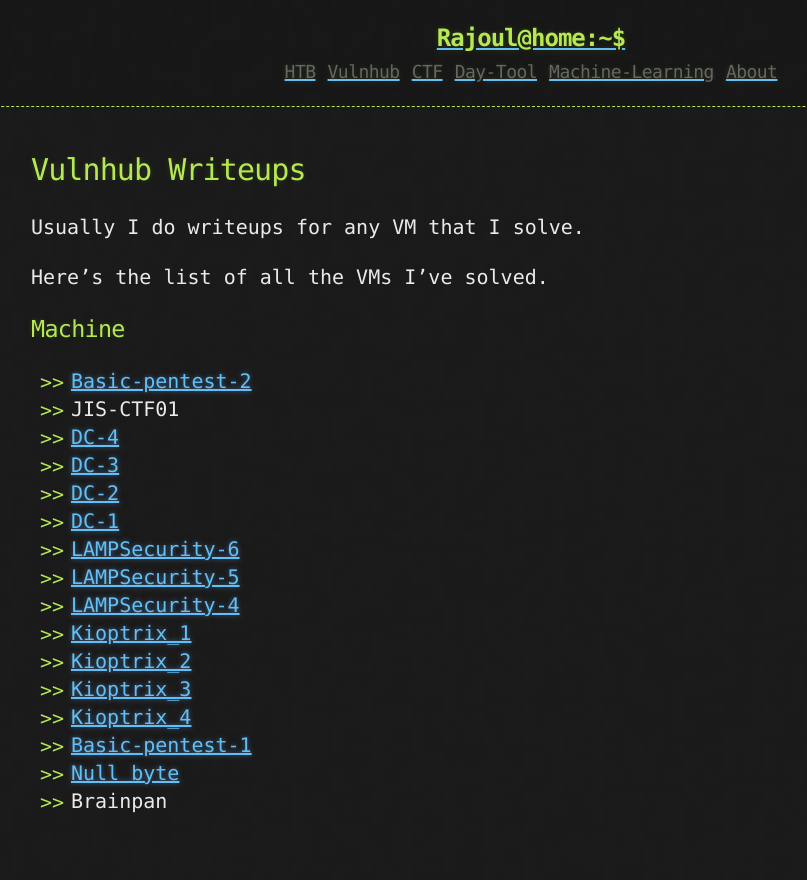
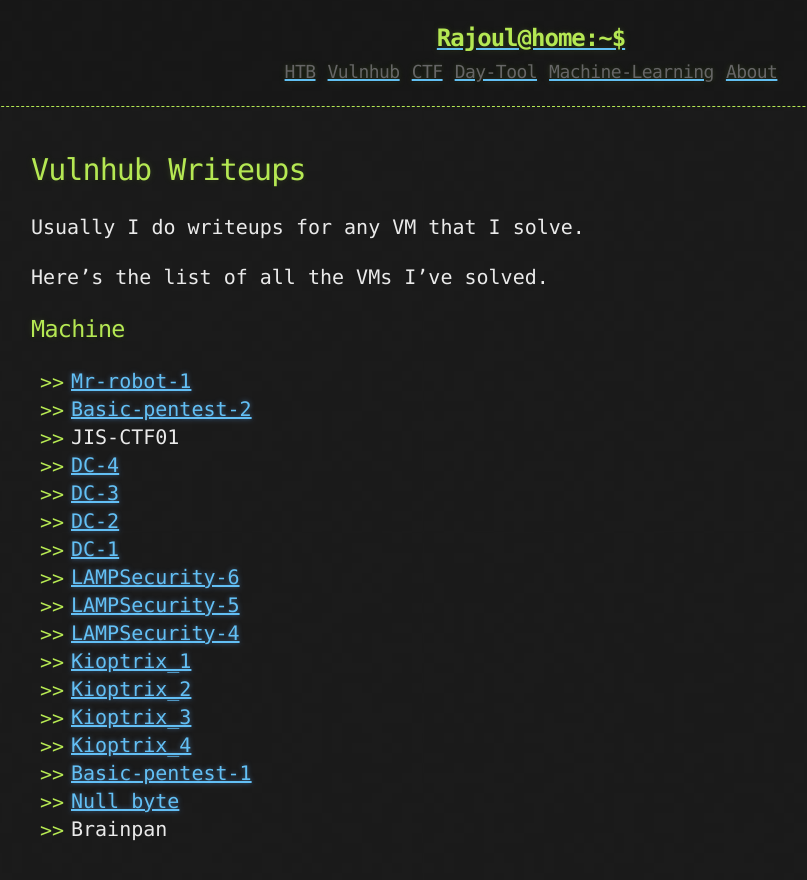
Before and after one commit to rajoul/rajoul.github.io, a Jekyll site: the page built from vulnhub.md, in a window 1280 px wide. Shown: the top 880 px of the page, without its empty margins (109-916 px from the left). Built offline with Jekyll 4.4.1, drawn with Linux system fonts in a browser that asks for light colours.

Commit message:
Update vulnhub.md

```diff
--- a/vulnhub.md
+++ b/vulnhub.md
@@ -10,6 +10,7 @@
 Here's the list of all the VMs I've solved.
 
 # Machine
+* [Mr-robot-1](https://rajoul.github.io/my_write_up/Mr-robot-1)
 * [Basic-pentest-2](https://rajoul.github.io/my_write_up/Basic-pentest-2)
 * JIS-CTF01
 * [DC-4](https://rajoul.github.io/my_write_up/DC-4)
```
